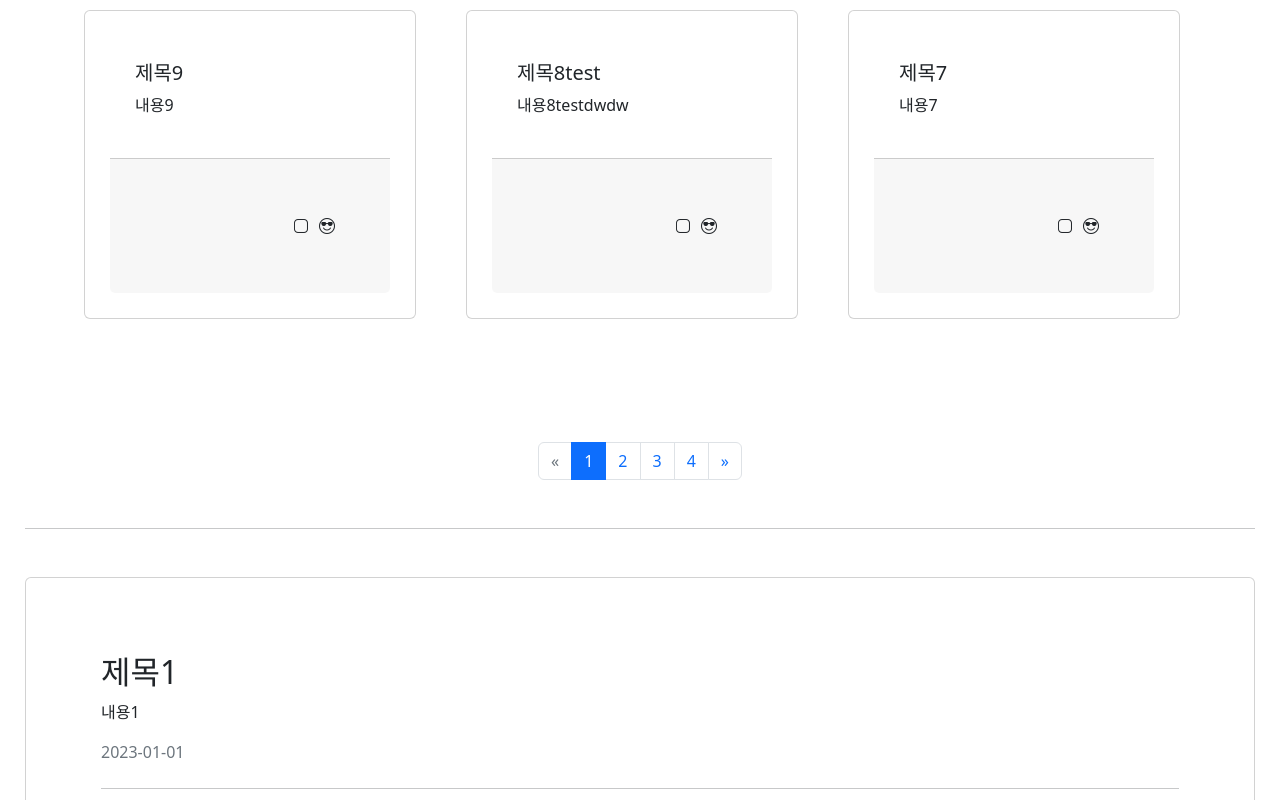
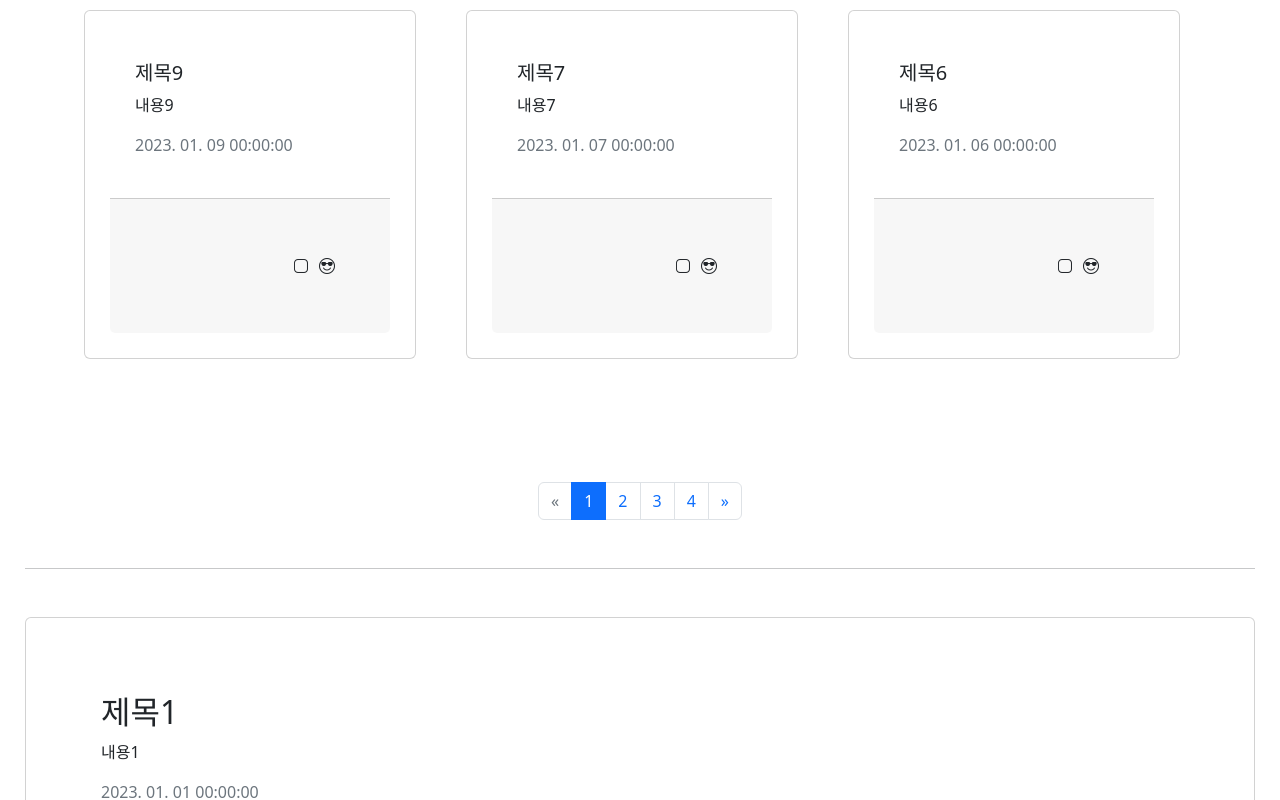
Before and after one commit to hyungkiShin/vue3-composition, a Vue app: page /posts in a window 1280 px wide. Shown: the part 460-1260 px from the top of the page. Built offline with nearby package versions, Linux system fonts and the light colour scheme; data requests are answered from the project's data file.

Commit message:
[feat] day.js 전역 plugin 사용화

```diff
--- a/db.json
+++ b/db.json
@@ -43,12 +43,6 @@
       "createdAt": "2023-01-07"
     },
     {
-      "title": "제목8test",
-      "content": "내용8testdwdw",
-      "createdAt": "2023-01-08",
-      "id": 8
-    },
-    {
       "id": 9,
       "title": "제목9",
       "content": "내용9",
@@ -59,6 +53,18 @@
       "content": "한녀라핳",
       "createdAt": 1665402743344,
       "id": 10
+    },
+    {
+      "title": "하하",
+      "content": "하하",
+      "createdAt": 1665418166099,
+      "id": 11
+    },
+    {
+      "title": "하하",
+      "content": "하하",
+      "createdAt": 1665418166101,
+      "id": 12
     }
   ],
   "comments": [
--- a/src/components/app/AppAlert.vue
+++ b/src/components/app/AppAlert.vue
@@ -15,8 +15,8 @@
 </template>
 
 <script setup>
-import { useAlert } from '@/composables/alert';
-const { alerts } = useAlert();
+// import { useAlert } from '@/composables/alert';
+// const { alerts } = useAlert();
 const typeStyle = type => (type === 'error' ? 'alert-danger' : 'alert-primary');
 </script>
 
--- a/src/components/posts/PostItem.vue
+++ b/src/components/posts/PostItem.vue
@@ -33,10 +33,10 @@ const props = defineProps({
   },
 });
 defineEmits(['modal', 'preview']);
-// const dayjs = inject('dayjs');
-// const createdDate = computed(() =>
-//   dayjs(props.createdAt).format('YYYY. MM. DD HH:mm:ss'),
-// );
+const dayjs = inject('dayjs');
+const createdDate = computed(() =>
+  dayjs(props.createdAt).format('YYYY. MM. DD HH:mm:ss'),
+);
 </script>
 
 <style lang="scss" scoped></style>
--- a/src/main.js
+++ b/src/main.js
@@ -6,10 +6,13 @@ import router from './router';
 import App from './App.vue';
 import globalComponents from './plugins/global-components';
 import globalDirectives from './plugins/global-directives';
+import dayjs from './plugins/dayjs';
+
 const app = createApp(App);
 
 app.use(router);
 app.use(globalComponents);
+app.use(dayjs);
 app.use(globalDirectives);
 app.mount('#app');
 // const app = createApp(App);
--- a/src/plugins/dayjs.js
+++ b/src/plugins/dayjs.js
@@ -2,7 +2,9 @@ import dayjs from 'dayjs';
 
 export default {
   install(app) {
+    // 컴포넌트 에서 app 인스턴스를 전역적으로 접근하기 위해
     app.config.globalProperties.$dayjs = dayjs;
+    // setup 함수에서도 접근할수 있도록
     app.provide('dayjs', dayjs);
   },
 };
--- a/src/views/posts/PostDetailView.vue
+++ b/src/views/posts/PostDetailView.vue
@@ -2,7 +2,9 @@
   <div>
     <h2>{{ post.title }}</h2>
     <p>{{ post.content }}</p>
-    <p class="text-muted">{{ post.createdAt }}</p>
+    <p class="text-muted">
+      {{ $dayjs(post.createdAt).format('YYYY. MM. DD HH:mm:ss') }}
+    </p>
     <hr class="my-4" />
     <div class="row g-2">
       <div class="col-auto">
```
Also changed, not shown: md/composable.md (added, +1 -0 lines).
